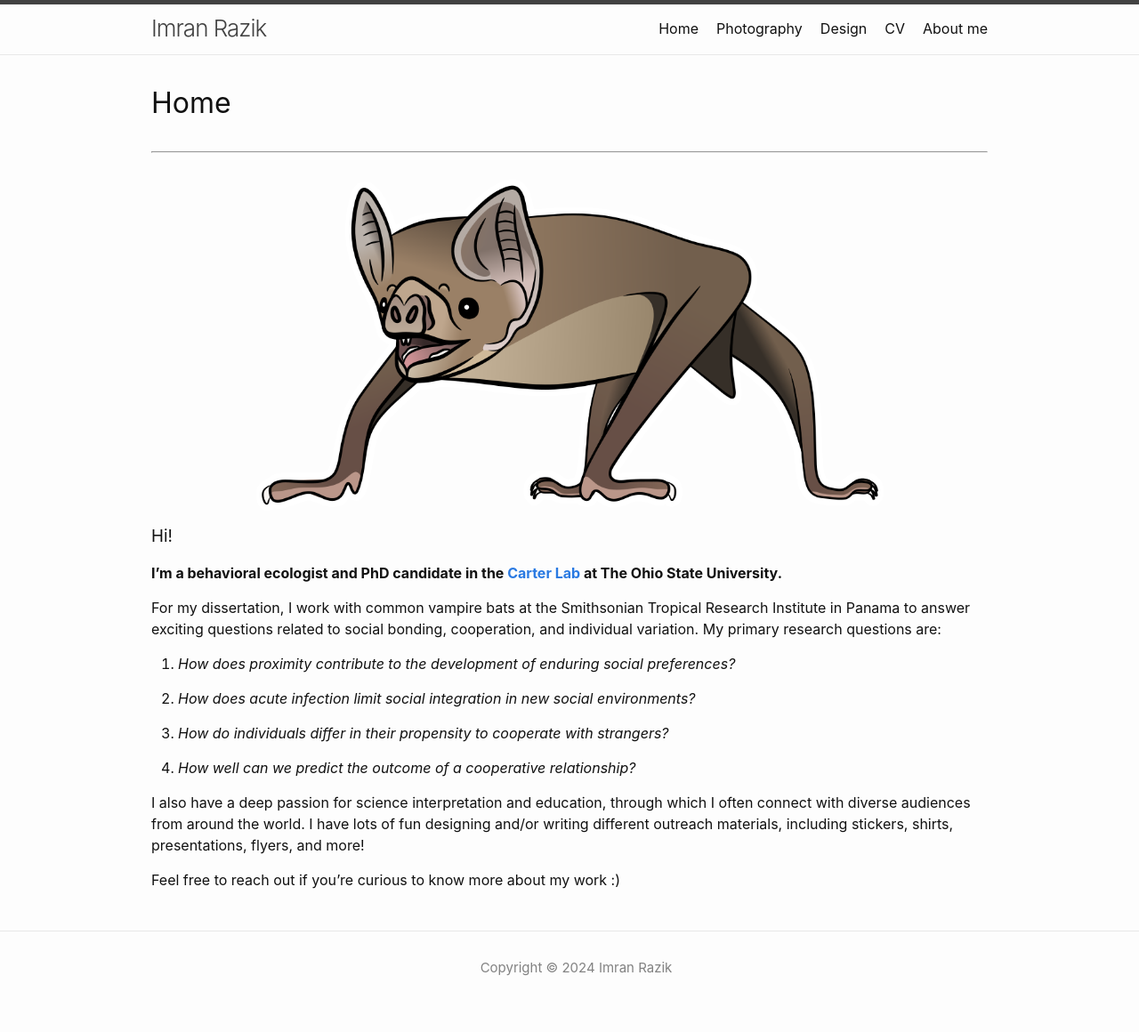
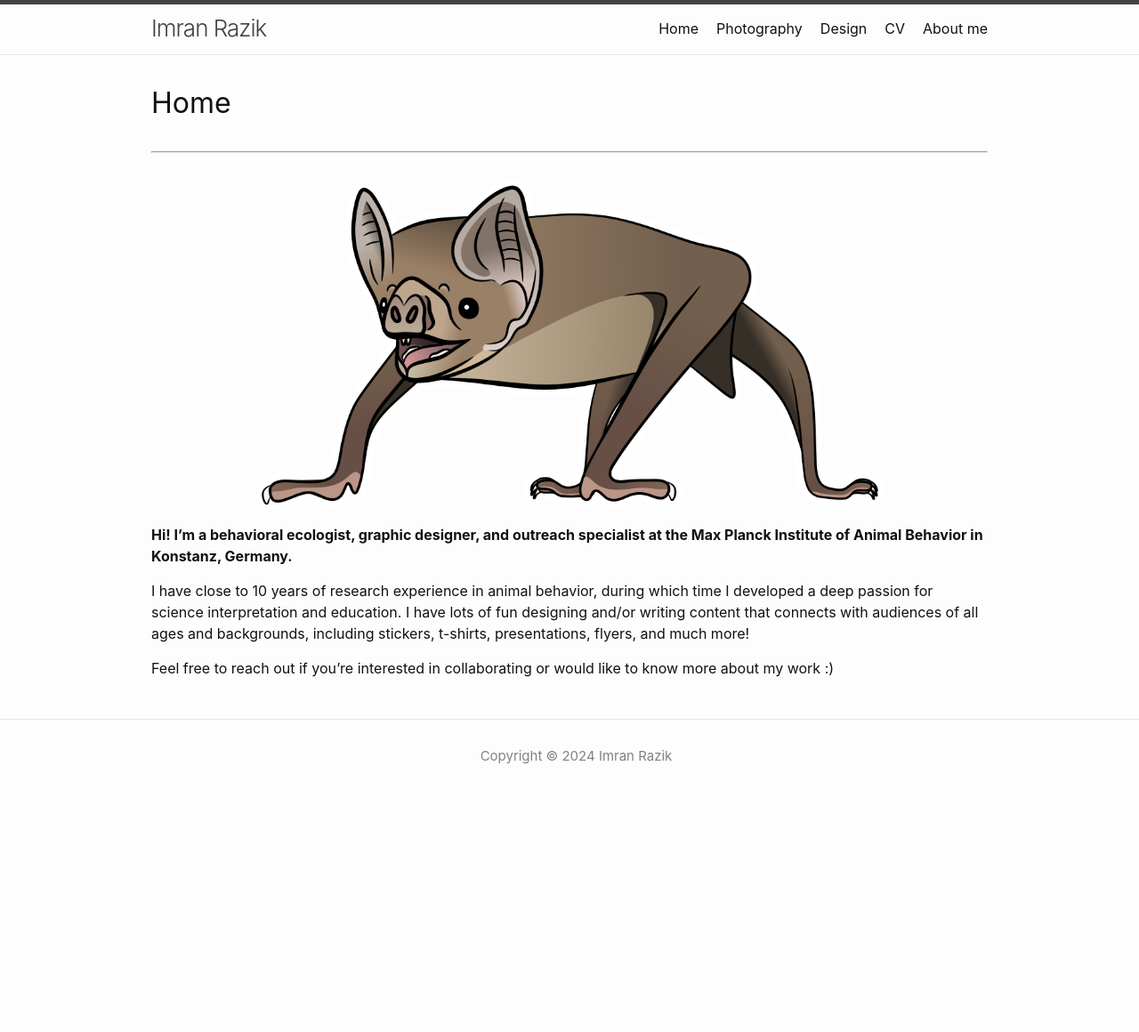
Before and after one commit to imranrazik/imranrazik.github.io, a Jekyll site: the page built from index.md, in a window 1280 px wide. Shown: the whole page at 89% size. Built offline with Jekyll 4.4.1, drawn with Linux system fonts in a browser that asks for light colours; our own code applies the rules of GitHub Pages for plain Markdown files; after the commit the page ends 922 px from its top, so only the background shows below that.

Commit message:
Update index.md

```diff
--- a/index.md
+++ b/index.md
@@ -7,19 +7,9 @@ layout: home
  <img src="/assets/illustrations/vampterrestrial_v02.png" width="75%">
 </p>
 
-### Hi!
-<b> I’m a behavioral ecologist and PhD candidate in the [Carter Lab](https://socialbat.org/) at The Ohio State University. </b> <br/>
 
-For my dissertation, I work with common vampire bats at the Smithsonian Tropical Research Institute in Panama to answer exciting questions related to social bonding, cooperation, and individual variation. My primary research questions are:<br/>
+<b> Hi! I’m a behavioral ecologist, graphic designer, and outreach specialist at the Max Planck Institute of Animal Behavior in Konstanz, Germany. </b> <br/>
 
-1. *How does proximity contribute to the development of enduring social preferences?*<br/>
+I have close to 10 years of research experience in animal behavior, during which time I developed a deep passion for science interpretation and education. I have lots of fun designing and/or writing content that connects with audiences of all ages and backgrounds, including stickers, t-shirts, presentations, flyers, and much more!
 
-2. *How does acute infection limit social integration in new social environments?*<br/>
-
-3. *How do individuals differ in their propensity to cooperate with strangers?*<br/>
-
-4. *How well can we predict the outcome of a cooperative relationship?*<br/>
-
-I also have a deep passion for science interpretation and education, through which I often connect with diverse audiences from around the world. I have lots of fun designing and/or writing different outreach materials, including stickers, shirts, presentations, flyers, and more!
-
-Feel free to reach out if you’re curious to know more about my work :)
+Feel free to reach out if you’re interested in collaborating or would like to know more about my work :)
```
